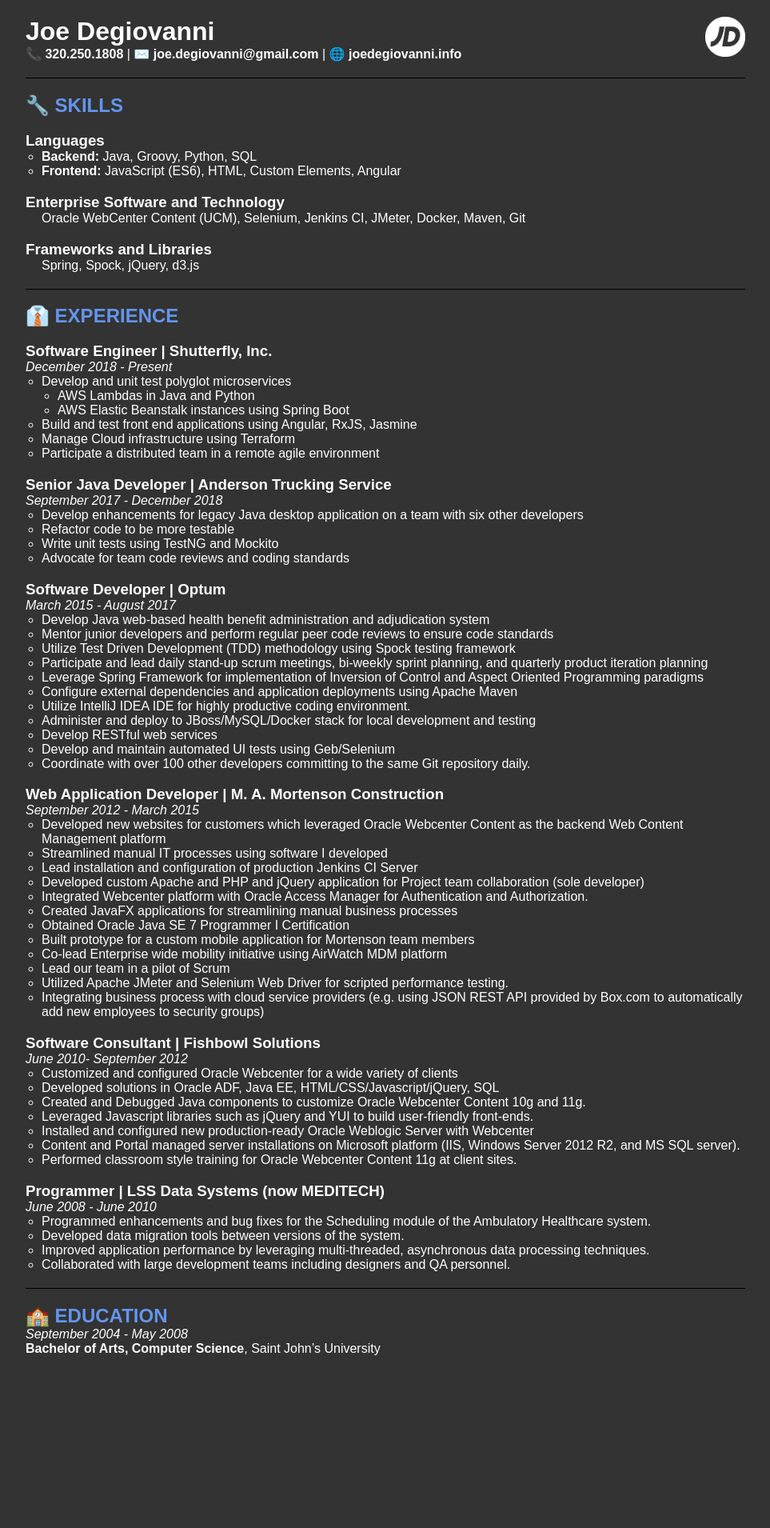
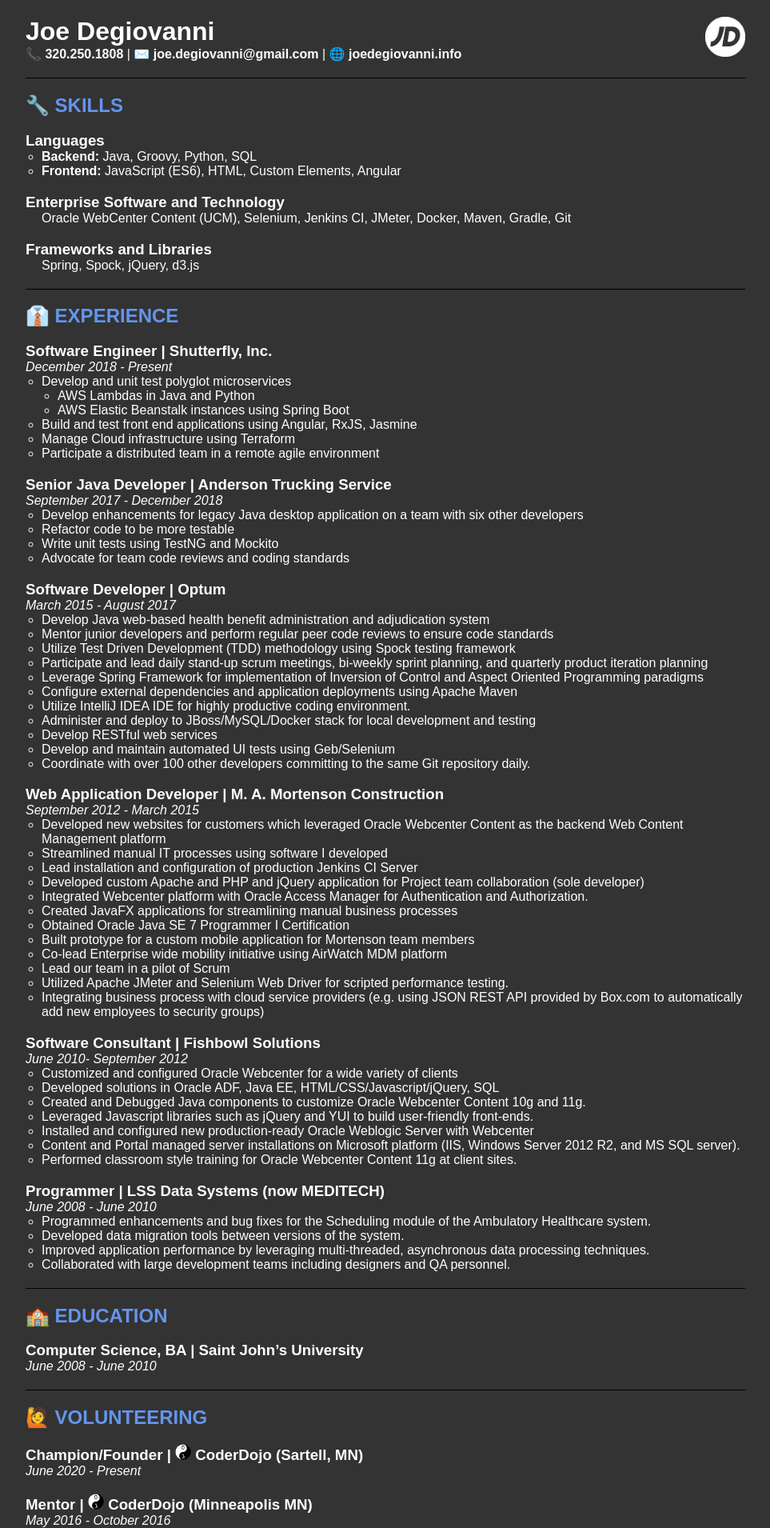
Before and after one commit to joe-degiovanni/joe-degiovanni.github.io, a Jekyll site: the page resume/index.html, which Jekyll copies as it is, in a window 1280 px wide. Shown: the whole page at 80% size, without its empty margins (158-1121 px from the left). Built offline with Jekyll 4.4.1, drawn with Linux system fonts in a browser that asks for light colours; before the commit the page ends 1695 px from its top, so only the background shows below that.

Commit message:
add volunteering section to resume

```diff
--- a/resume/index.html
+++ b/resume/index.html
@@ -29,7 +29,7 @@
             <li><b>Frontend:</b> JavaScript (ES6), HTML, Custom Elements, Angular</li>
         </ul>
         <h3>Enterprise Software and Technology</h3>
-        <p>Oracle WebCenter Content (UCM), Selenium, Jenkins CI, JMeter, Docker, Maven, Git</p>
+        <p>Oracle WebCenter Content (UCM), Selenium, Jenkins CI, JMeter, Docker, Maven, Gradle, Git</p>
         <h3>Frameworks and Libraries</h3>
         <p>Spring, Spock, jQuery, d3.js</p>
     </section>
@@ -114,14 +114,22 @@
             <li>Improved application performance by leveraging multi-threaded, asynchronous data processing techniques.</li>
             <li>Collaborated with large development teams including designers and QA personnel.</li>
         </ul>
-
-
     </section>
 
     <section>
         <h2>🏫 EDUCATION</h2>
-        <i>September 2004 - May 2008</i><br/>
-        <b>Bachelor of Arts, Computer Science</b>, Saint John’s University
+        <h3>Computer Science, BA | Saint John’s University</h3>
+        <i>June 2008 - June 2010</i>
+    </section>
+
+    <section>
+        <h2>🙋 VOLUNTEERING</h2>
+
+        <h3>Champion/Founder | <img src="./CoderDojo.svg" height="20px" width="20px"/> CoderDojo (Sartell, MN)</h3>
+        <i>June 2020 - Present</i>
+
+        <h3>Mentor | <img src="./CoderDojo.svg" height="20px" width="20px"/> CoderDojo (Minneapolis MN)</h3>
+        <i>May 2016 - October 2016</i>
     </section>
 </main>
 </body>
```
Also changed, not shown: resume/CoderDojo.svg (added).
